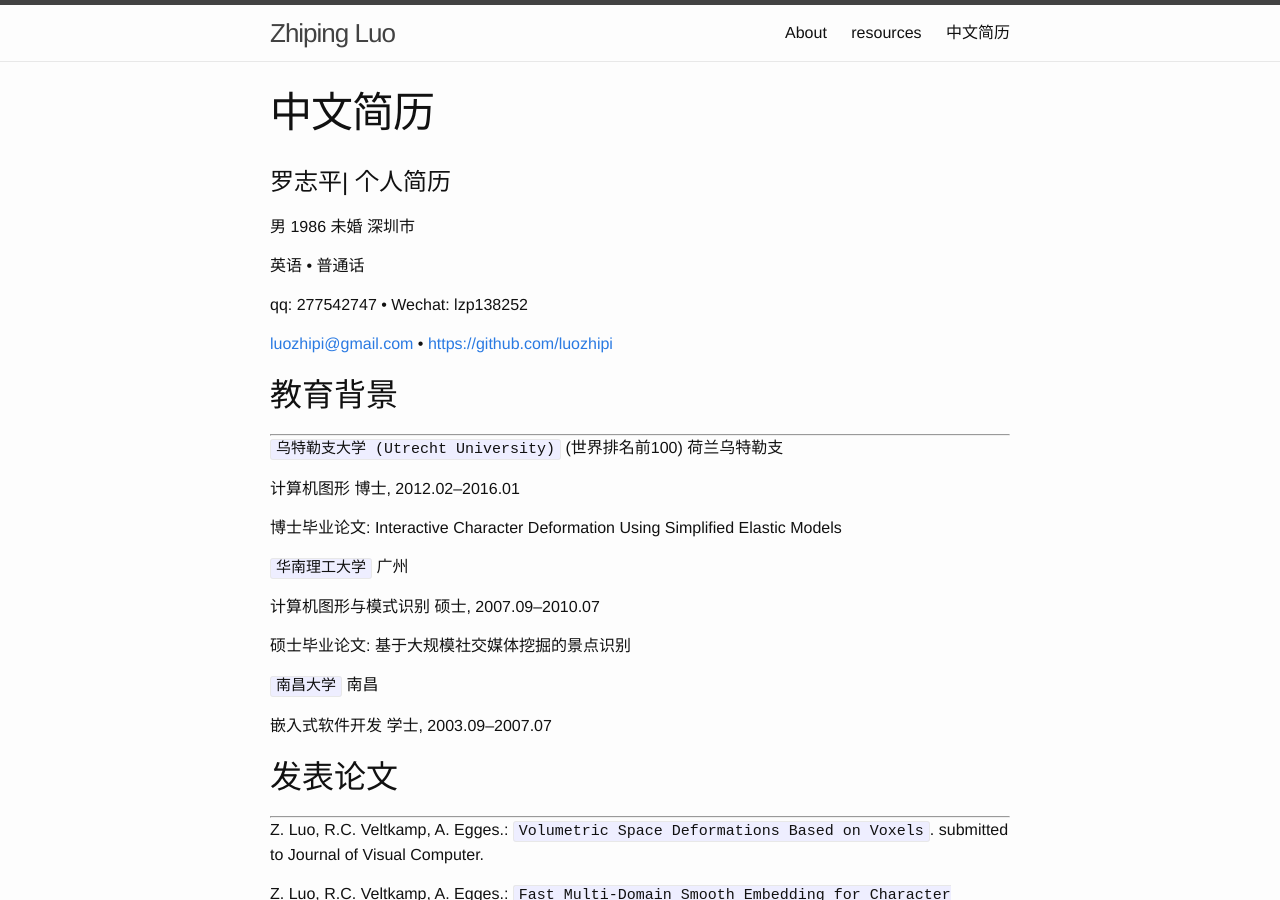
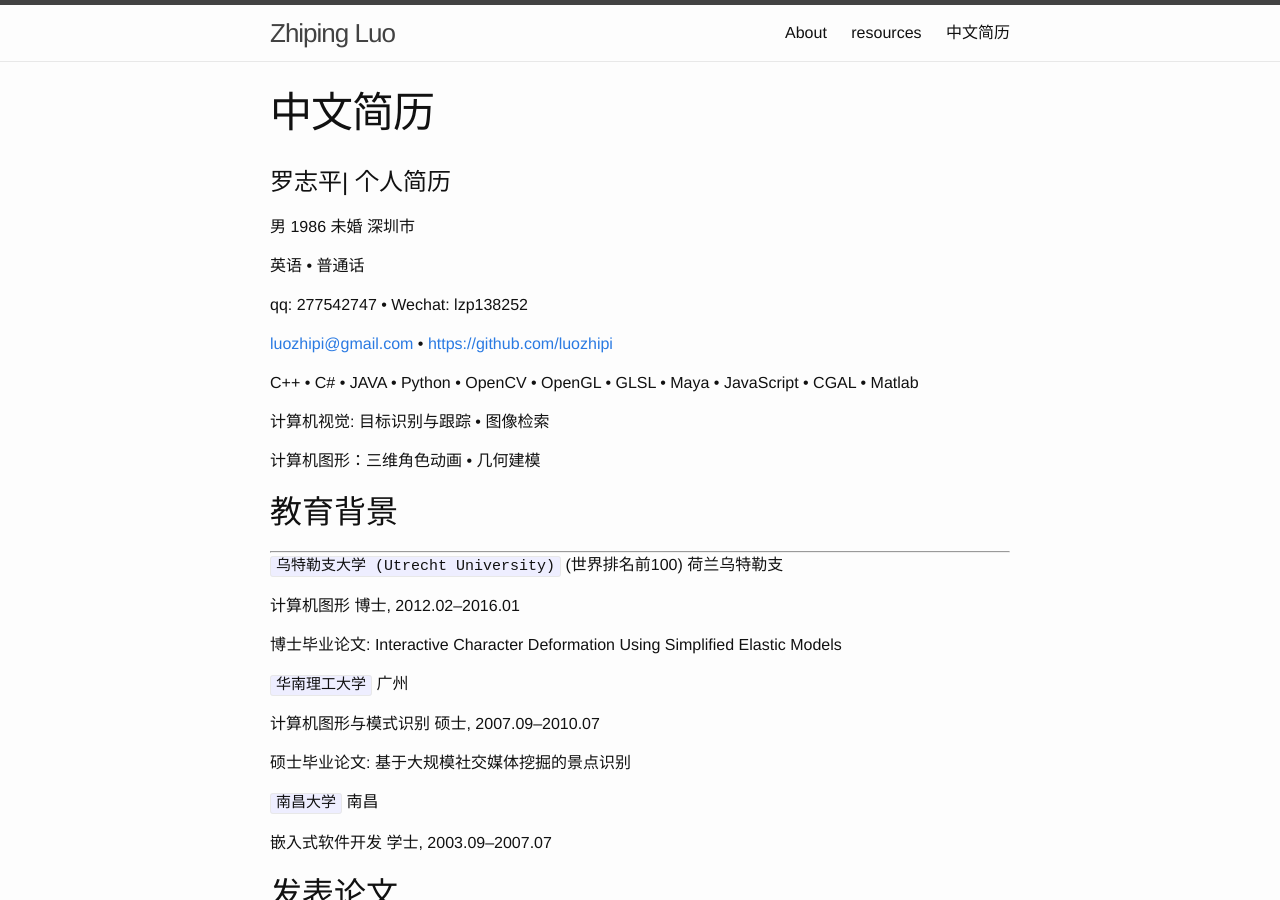
Before and after one commit to luozhipi/luozhipi.github.io, a Jekyll site: the page built from resume_CN.md, in a window 1280 px wide and 900 px high. Built offline with Jekyll 4.4.1, drawn with Linux system fonts in a browser that asks for light colours.

Commit message:
Update resume_CN.md

```diff
--- a/resume_CN.md
+++ b/resume_CN.md
@@ -12,6 +12,12 @@ permalink: /cv_cn/
 qq: 277542747 • Wechat: lzp138252
 
 [luozhipi@gmail.com](mailto:luozhipi@gmail.com) • [https://github.com/luozhipi](https://github.com/luozhipi)
+
+C++ • C# • JAVA • Python • OpenCV • OpenGL • GLSL • Maya • JavaScript • CGAL • Matlab
+
+计算机视觉: 目标识别与跟踪 • 图像检索
+
+计算机图形：三维角色动画 • 几何建模
 
 ## 教育背景 ##
 
```
